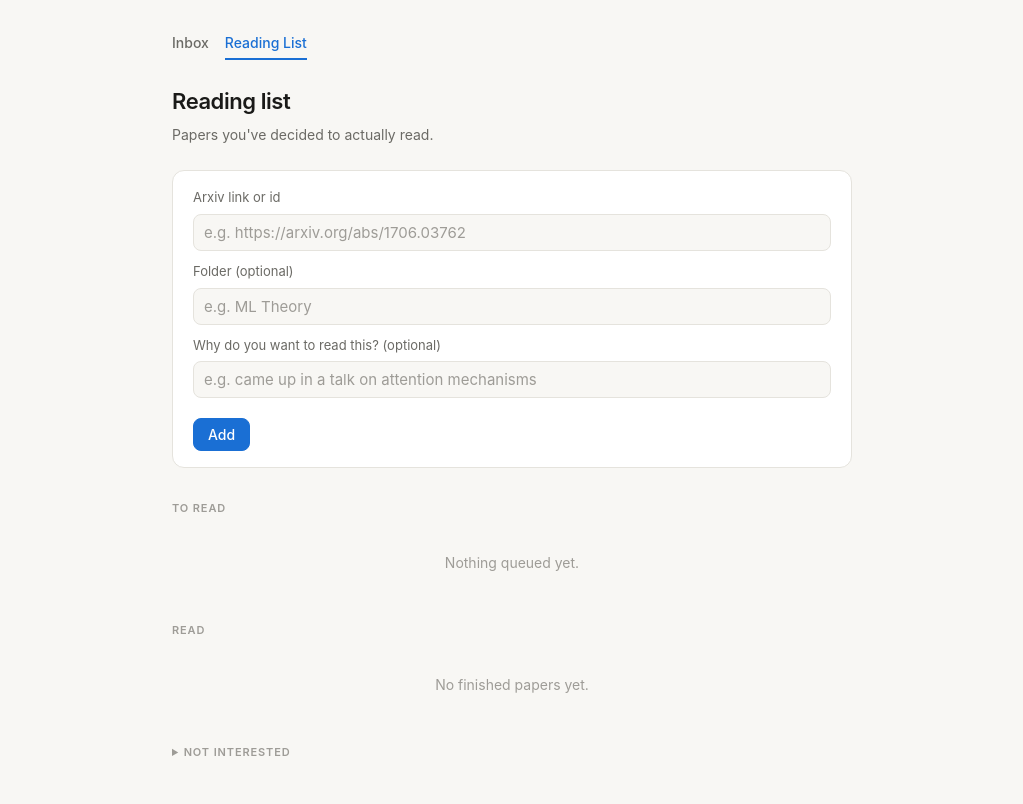
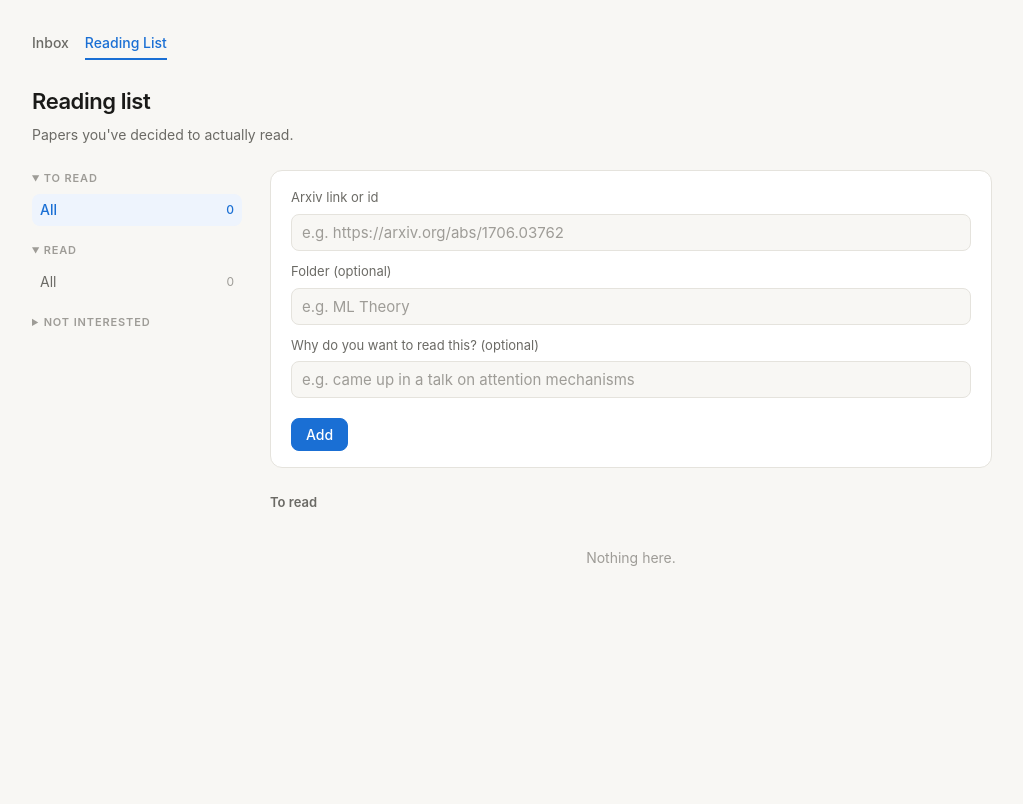
Before and after one commit to GoodStuff11/research-inbox, a Flask app: page /reading-list in a window 1280 px wide. Shown: the whole page, without its empty margins (128-1151 px from the left). After the commit the page ends 566 px from the top, so only its background shows below. Run offline with Flask 3, Linux system fonts and the light colour scheme; tables that the repository leaves empty hold one stand-in row (values such as "Sample post").

Commit message:
Restructure reading list page: sidebar navigation + compact rows
Solves the page becoming unusable at scale: previously every paper
rendered as a large full-detail card stacked vertically with no way
to see many at once. Now:

- A left sidebar lists To Read / Read / Not Interested, each showing
  its papers grouped by folder (with counts) as clickable filters -
  uses horizontal space instead of ever-growing vertical sections.
- Read is now folder-grouped too, matching To Read (previously flat).
- All three sidebar sections are collapsible (native <details>), with
  To Read and Read open by default and Not Interested closed,
  matching its existing archive-like default.
- The main pane shows only the currently-selected filter's papers, as
  single-line rows that expand inline on click for full detail
  (title/authors/why/folder/thoughts/actions) - reuses the same
  expand pattern already used on the inbox page.

No backend changes - reuses the existing GET/POST/PATCH/DELETE
/api/reading-list endpoints unchanged. Verified by executing the
actual page script against a fake DOM with real multi-folder,
multi-status data (sidebar counts, filtering, and expand/collapse all
confirmed correct), plus the existing automated suite.

Co-Authored-By: Claude Sonnet 5 <noreply@anthropic.com>

```diff
--- a/templates/reading_list.html
+++ b/templates/reading_list.html
@@ -54,7 +54,7 @@
     line-height: 1.6;
     min-height: 100vh;
   }
-  .container { max-width: 720px; margin: 0 auto; padding: 2rem 1.25rem; }
+  .container { max-width: 1000px; margin: 0 auto; padding: 2rem 1.25rem; }
   header { margin-bottom: 1.5rem; }
   header h1 { font-size: 22px; font-weight: 600; letter-spacing: -0.02em; }
   header p { font-size: 14px; color: var(--text-2); margin-top: 4px; }
@@ -69,7 +69,7 @@
     border: 1px solid var(--border);
     border-radius: var(--radius-lg);
     padding: 1rem 1.25rem;
-    margin-bottom: 2rem;
+    margin-bottom: 1.5rem;
   }
   .capture label { font-size: 13px; color: var(--text-2); display: block; margin-bottom: 6px; }
   .capture input {
@@ -106,37 +106,57 @@
   button.sm { font-size: 13px; padding: 4px 10px; }
   button:disabled { opacity: 0.6; cursor: default; }
 
-  .section-label {
-    font-size: 11px;
-    font-weight: 600;
-    letter-spacing: 0.08em;
-    text-transform: uppercase;
-    color: var(--text-3);
-    margin: 1.5rem 0 10px;
+  /* Layout: sidebar + main pane */
+  .layout { display: flex; gap: 28px; align-items: flex-start; }
+  .sidebar { width: 210px; flex-shrink: 0; }
+  .main-pane { flex: 1; min-width: 0; }
+  @media (max-width: 700px) {
+    .layout { flex-direction: column; }
+    .sidebar { width: 100%; }
   }
-  .section-label:first-of-type { margin-top: 0; }
-  .folder-name {
-    font-size: 13px;
-    font-weight: 600;
+
+  .sidebar details { margin-bottom: 16px; }
+  .sidebar summary {
+    cursor: pointer; font-size: 11px; font-weight: 600; letter-spacing: 0.08em;
+    text-transform: uppercase; color: var(--text-3); margin-bottom: 6px; user-select: none;
+  }
+  .sidebar-item {
+    display: flex; justify-content: space-between; align-items: center; gap: 8px;
+    font-size: 14px; padding: 5px 8px; border-radius: var(--radius); cursor: pointer;
     color: var(--text-2);
-    margin: 14px 0 8px;
-    cursor: pointer;
-    user-select: none;
-    display: flex;
-    align-items: center;
-    gap: 6px;
   }
-  .folder-name .chevron { font-style: normal; transition: transform 0.15s; }
-  .folder-name .chevron.collapsed { transform: rotate(-90deg); }
-  .folder-count { color: var(--text-3); font-weight: 400; }
-  .entries { display: flex; flex-direction: column; gap: 10px; }
+  .sidebar-item span:first-child { overflow: hidden; text-overflow: ellipsis; white-space: nowrap; }
+  .sidebar-item:hover { background: var(--bg); }
+  .sidebar-item.active { background: var(--accent-bg); color: var(--accent); font-weight: 500; }
+  .sidebar-item .count { color: var(--text-3); font-size: 12px; flex-shrink: 0; }
+  .sidebar-item.active .count { color: var(--accent); }
+
+  .list-heading { font-size: 13px; font-weight: 600; color: var(--text-2); margin-bottom: 10px; }
+  .entries { display: flex; flex-direction: column; gap: 8px; }
   .entry {
     background: var(--surface);
     border: 1px solid var(--border);
     border-radius: var(--radius-lg);
     overflow: hidden;
   }
-  .entry-body { padding: 1rem 1.25rem; }
+  .row-header {
+    padding: 0.55rem 1rem;
+    display: flex;
+    align-items: center;
+    gap: 10px;
+    cursor: pointer;
+    user-select: none;
+  }
+  .row-header:hover { background: var(--bg); }
+  .row-chevron { flex-shrink: 0; font-size: 13px; color: var(--text-3); transition: transform 0.15s; font-style: normal; }
+  .collapsed .row-chevron { transform: rotate(-90deg); }
+  .collapsed .entry-body { display: none; }
+  .row-title { flex: 1; min-width: 0; font-size: 14px; white-space: nowrap; overflow: hidden; text-overflow: ellipsis; }
+  .row-folder-tag {
+    font-size: 11px; color: var(--text-3); background: var(--bg); border: 1px solid var(--border);
+    border-radius: 20px; padding: 1px 8px; flex-shrink: 0; white-space: nowrap;
+  }
+  .entry-body { border-top: 1px solid var(--border); padding: 1rem 1.25rem; }
   .paper-title {
     display: block;
     font-size: 15px;
@@ -179,7 +199,6 @@
   }
   .btn-icon:hover { color: var(--danger); background: var(--danger-bg); }
   .empty { text-align: center; padding: 1.5rem 0; color: var(--text-3); font-size: 14px; }
-  details summary { cursor: pointer; font-size: 11px; font-weight: 600; letter-spacing: 0.08em; text-transform: uppercase; color: var(--text-3); margin: 1.5rem 0 10px; }
 </style>
 </head>
 <body>
@@ -190,6 +209,23 @@
     <p>Papers you've decided to actually read.</p>
   </header>
 
+  <div class="layout">
+    <aside class="sidebar">
+      <details open>
+        <summary>To read</summary>
+        <div id="sidebar-to_read"></div>
+      </details>
+      <details open>
+        <summary>Read</summary>
+        <div id="sidebar-read"></div>
+      </details>
+      <details>
+        <summary>Not interested</summary>
+        <div id="sidebar-not_interested"></div>
+      </details>
+    </aside>
+
+    <main class="main-pane">
       <div class="capture">
         <label for="link-input">Arxiv link or id</label>
         <input id="link-input" type="text" placeholder="e.g. https://arxiv.org/abs/1706.03762">
@@ -204,38 +240,16 @@
         </div>
       </div>
 
-  <div class="section-label">To read</div>
-  <div class="entries" id="to-read-list"></div>
-
-  <div class="section-label">Read</div>
-  <div class="entries" id="read-list"></div>
-
-  <details>
-    <summary>Not interested</summary>
-    <div class="entries" id="not-interested-list"></div>
-  </details>
+      <div class="list-heading" id="list-heading"></div>
+      <div class="entries" id="paper-list"></div>
+    </main>
+  </div>
 </div>
 
 <script>
 let items = [];
-
-let collapsedFolders = new Set();
-try {
-  collapsedFolders = new Set(JSON.parse(localStorage.getItem('readingListCollapsedFolders') || '[]'));
-} catch (e) {}
-
-function saveCollapsedFolders() {
-  try {
-    localStorage.setItem('readingListCollapsedFolders', JSON.stringify([...collapsedFolders]));
-  } catch (e) {}
-}
-
-function toggleFolder(key) {
-  if (collapsedFolders.has(key)) collapsedFolders.delete(key);
-  else collapsedFolders.add(key);
-  saveCollapsedFolders();
-  render();
-}
+let expandedIds = new Set();
+let activeFilter = {status: 'to_read', folder: null};
 
 async function loadList() {
   try {
@@ -307,23 +321,72 @@ function folderOptions() {
   return folders.map(f => `<option value="${esc(f)}">`).join('');
 }
 
-function folderSection(key, label, folderItems) {
-  const collapsed = collapsedFolders.has(key);
-  const heading = folderHeading(key, label, folderItems.length, collapsed);
-  const body = collapsed ? '' : folderItems.map(i => paperCard(i, true)).join('');
-  return heading + body;
+function toggleExpand(id) {
+  if (expandedIds.has(id)) expandedIds.delete(id);
+  else expandedIds.add(id);
+  render();
 }
 
-function folderHeading(key, label, count, collapsed) {
-  return `<div class="folder-name" data-folder-key="${esc(key)}" onclick="toggleFolder(this.dataset.folderKey)">
-    <span class="chevron${collapsed ? ' collapsed' : ''}">▾</span> ${esc(label)} <span class="folder-count">(${count})</span>
+function setFilterFromDataset(el) {
+  const status = el.dataset.status;
+  const folder = el.dataset.isAll === '1' ? null : el.dataset.folder;
+  activeFilter = {status, folder};
+  render();
+}
+
+function sidebarItem(status, folderKey, label, count) {
+  const isAll = folderKey === null;
+  const isActive = activeFilter.status === status && activeFilter.folder === folderKey;
+  return `<div class="sidebar-item${isActive ? ' active' : ''}"
+      data-status="${status}" data-folder="${esc(folderKey || '')}" data-is-all="${isAll ? '1' : '0'}"
+      onclick="setFilterFromDataset(this)">
+    <span>${esc(label)}</span><span class="count">${count}</span>
   </div>`;
 }
 
-function paperCard(item, showStatusButtons) {
+function folderGroupedSidebarHTML(status, statusItems) {
+  const groups = Object.create(null);
+  statusItems.forEach(i => {
+    const key = i.folder || '';
+    (groups[key] = groups[key] || []).push(i);
+  });
+  const folderNames = Object.keys(groups).filter(k => k !== '').sort();
+
+  let html = sidebarItem(status, null, 'All', statusItems.length);
+  if (groups['']) html += sidebarItem(status, '', 'Uncategorized', groups[''].length);
+  folderNames.forEach(f => { html += sidebarItem(status, f, f, groups[f].length); });
+  return html;
+}
+
+function renderSidebar() {
+  const toRead = items.filter(i => i.status === 'to_read');
+  const read = items.filter(i => i.status === 'read');
+  const notInterested = items.filter(i => i.status === 'not_interested');
+
+  document.getElementById('sidebar-to_read').innerHTML = folderGroupedSidebarHTML('to_read', toRead);
+  document.getElementById('sidebar-read').innerHTML = folderGroupedSidebarHTML('read', read);
+  document.getElementById('sidebar-not_interested').innerHTML = sidebarItem('not_interested', null, 'All', notInterested.length);
+}
+
+function currentFilterLabel() {
+  const statusLabel = {to_read: 'To read', read: 'Read', not_interested: 'Not interested'}[activeFilter.status];
+  if (activeFilter.folder === null) return statusLabel;
+  if (activeFilter.folder === '') return `${statusLabel} — Uncategorized`;
+  return `${statusLabel} — ${activeFilter.folder}`;
+}
+
+function matchesFilter(item) {
+  if (item.status !== activeFilter.status) return false;
+  if (activeFilter.folder === null) return true;
+  return (item.folder || '') === activeFilter.folder;
+}
+
+function paperRow(item) {
+  const expanded = expandedIds.has(item.id);
   const url = `https://arxiv.org/abs/${item.arxiv_id}`;
-  return `
-    <div class="entry">
+  const showStatusButtons = item.status === 'to_read';
+
+  const detailHTML = `
     <div class="entry-body">
       <a class="paper-title" href="${url}" target="_blank" rel="noopener">${esc(item.title)}</a>
       <div class="paper-authors">${esc(item.authors || '')}${item.venue ? ' · ' + esc(item.venue) : ''}</div>
@@ -331,10 +394,10 @@ function paperCard(item, showStatusButtons) {
       <label class="thoughts-label" for="folder-${item.id}">Folder</label>
       <input class="thoughts-box" id="folder-${item.id}" type="text" list="folder-datalist"
         value="${esc(item.folder || '')}" placeholder="Uncategorized"
-          onblur="saveFolder(${item.id}, this.value)">
+        onblur="saveFolder(${item.id}, this.value)" onclick="event.stopPropagation()">
       <label class="thoughts-label" for="thoughts-${item.id}">Thoughts</label>
       <textarea class="thoughts-box" id="thoughts-${item.id}" rows="2"
-          onblur="saveThoughts(${item.id}, this.value)">${esc(item.thoughts || '')}</textarea>
+        onblur="saveThoughts(${item.id}, this.value)" onclick="event.stopPropagation()">${esc(item.thoughts || '')}</textarea>
       <div class="card-actions">
         ${showStatusButtons ? `
           <button class="sm" onclick="setStatus(${item.id}, 'read', event)">Finished reading</button>
@@ -343,37 +406,29 @@ function paperCard(item, showStatusButtons) {
         <button class="btn-icon" onclick="removeItem(${item.id}, event)" title="Remove" aria-label="Remove">✕</button>
       </div>
     </div>
+  `;
+
+  return `
+    <div class="entry${expanded ? '' : ' collapsed'}">
+      <div class="row-header" onclick="toggleExpand(${item.id})">
+        <span class="row-chevron">▾</span>
+        <span class="row-title">${esc(item.title)}</span>
+        <span class="row-folder-tag">${esc(item.folder || 'Uncategorized')}</span>
+      </div>
+      ${expanded ? detailHTML : ''}
     </div>
   `;
 }
 
 function render() {
   document.getElementById('folder-datalist').innerHTML = folderOptions();
+  renderSidebar();
 
-  const toRead = items.filter(i => i.status === 'to_read');
-  const read = items.filter(i => i.status === 'read');
-  const notInterested = items.filter(i => i.status === 'not_interested');
+  document.getElementById('list-heading').textContent = currentFilterLabel();
 
-  const groups = Object.create(null);
-  toRead.forEach(i => {
-    const key = i.folder || '';
-    (groups[key] = groups[key] || []).push(i);
-  });
-  const folderNames = Object.keys(groups).filter(k => k !== '').sort();
-
-  let toReadHTML = '';
-  if (groups['']) {
-    toReadHTML += folderSection('', 'Uncategorized', groups['']);
-  }
-  folderNames.forEach(f => {
-    toReadHTML += folderSection(f, f, groups[f]);
-  });
-  document.getElementById('to-read-list').innerHTML = toReadHTML || '<div class="empty">Nothing queued yet.</div>';
-
-  document.getElementById('read-list').innerHTML =
-    read.map(i => paperCard(i, false)).join('') || '<div class="empty">No finished papers yet.</div>';
-  document.getElementById('not-interested-list').innerHTML =
-    notInterested.map(i => paperCard(i, false)).join('') || '<div class="empty">Nothing here.</div>';
+  const matching = items.filter(matchesFilter);
+  document.getElementById('paper-list').innerHTML =
+    matching.map(paperRow).join('') || '<div class="empty">Nothing here.</div>';
 }
 
 function esc(s) {
```
Lines whose indentation alone changed are shown as unchanged.
